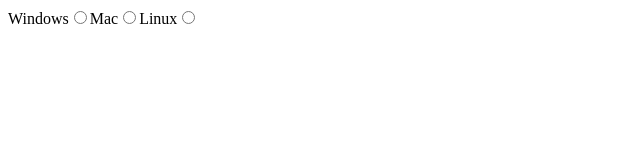
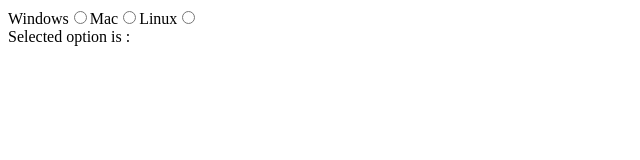
Before and after one commit to vkelkar1999/TensorBros, a React (Create React App) app in the folder FrontEnd/vaci-date/: page / in a window 1280 px wide. Shown: the top 160 px of the page, without its empty margins (0-640 px from the left). Built offline with nearby package versions, Linux system fonts and the light colour scheme.

Commit message:
One Radio Group

```diff
--- a/FrontEnd/vaci-date/src/App.js
+++ b/FrontEnd/vaci-date/src/App.js
@@ -49,6 +49,9 @@ import { Component, React, useState } from 'react';
             type="radio"
             onChange={this.handleChange}
           />
+          <div>
+          Selected option is : {this.state.platform}
+        </div>
         </div>
       );
     }
```
